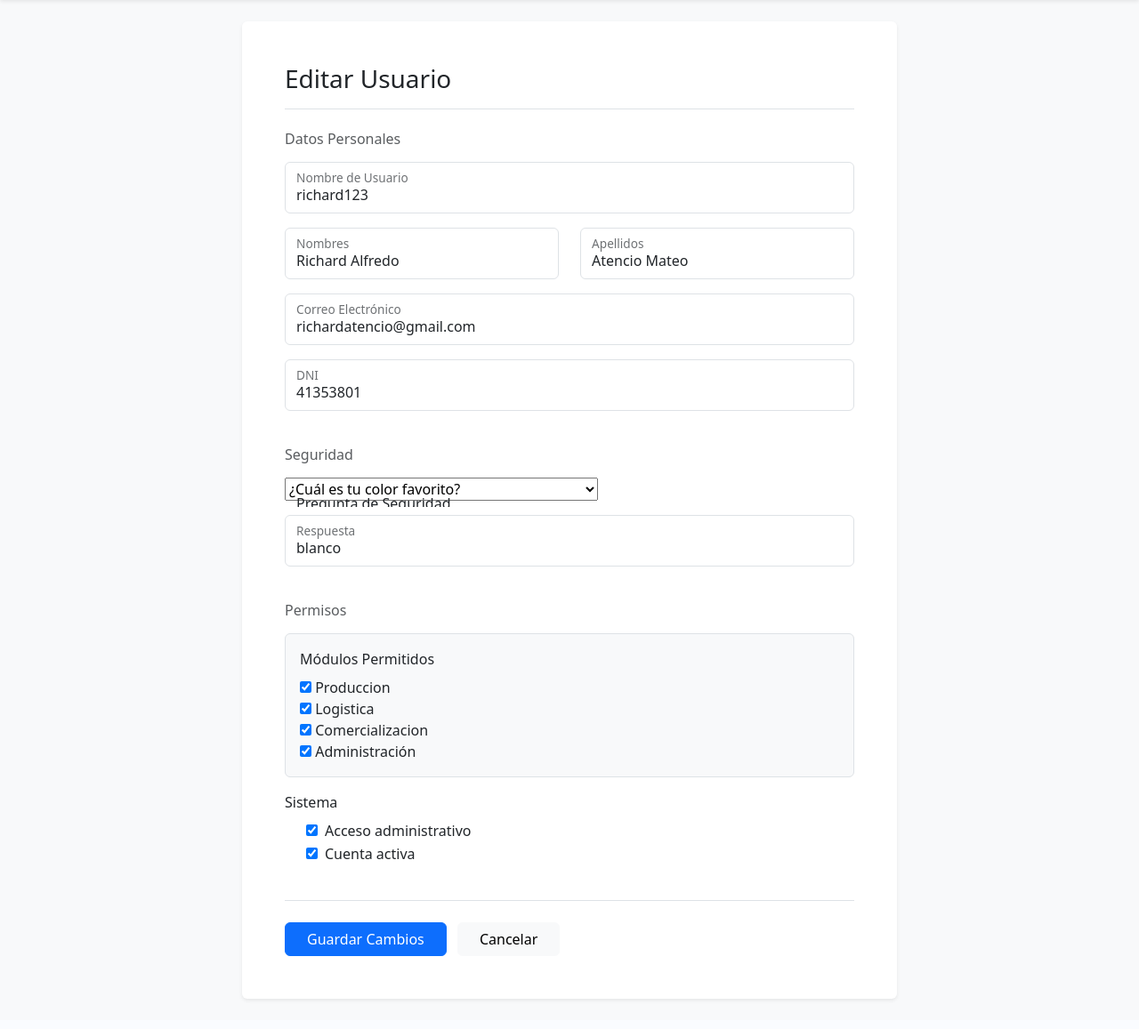
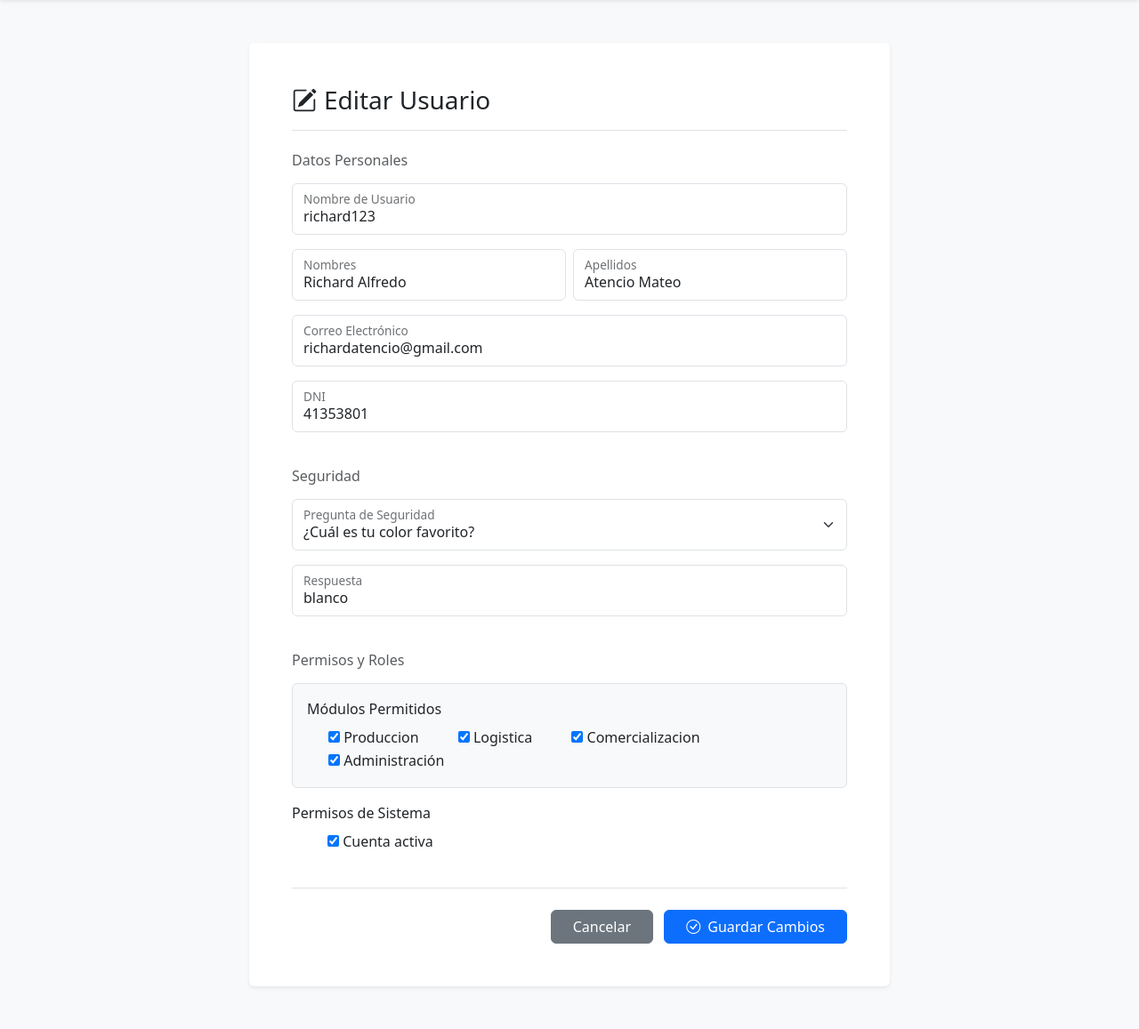
Before and after one commit to Gustavo-Umeres/sierranevada, a Django app: page /administracion/1/editar/ in a window 1280 px wide. Shown: the part 56-1213 px from the top of the page at 89% size. Before the commit the page ends 1181 px from the top, so only its background shows below. Run offline with Django 5.2, Linux system fonts and the light colour scheme; a user stored in the database is signed in; data comes from the database, SQL or seed files in the repository; both versions use the stored data as it was after the commit.

Commit message:
primer sprint final

```diff
--- a/templates/usuarios/user_form.html
+++ b/templates/usuarios/user_form.html
@@ -1,45 +1,76 @@
 {% extends "base.html" %}
 
 {% block content %}
+<div class="container my-4 my-md-5">
 
     {% if form.errors %}
-    <div class="alert alert-danger">
-        <h4>El formulario no se pudo guardar por los siguientes errores:</h4>
-        <pre>{{ form.errors }}</pre>
+        <div class="alert alert-danger alert-dismissible fade show" role="alert">
+            <h4 class="alert-heading"><i class="bi bi-exclamation-triangle-fill me-2"></i>Error al guardar</h4>
+            <p>El formulario no se pudo guardar. Por favor, corrige los siguientes errores:</p>
+            <hr>
+            {% for field, errors in form.errors.items %}
+                <p class="mb-1"><strong>{{ field }}:</strong> {{ errors|striptags }}</p>
+            {% endfor %}
+            <button type="button" class="btn-close" data-bs-dismiss="alert" aria-label="Close"></button>
         </div>
     {% endif %}
-
 
     <div class="row justify-content-center">
         <div class="col-lg-8">
             <div class="card border-0 shadow-sm">
                 <div class="card-body p-4 p-md-5">
-                <h1 class="card-title h3 mb-4 border-bottom pb-3">{% if object %}Editar Usuario{% else %}Crear Nuevo Usuario{% endif %}</h1>
 
-                <form method="post">
+                    <h1 class="card-title h3 mb-4 border-bottom pb-3">
+                        {% if object %}
+                            <i class="bi bi-pencil-square me-2"></i>Editar Usuario
+                        {% else %}
+                            <i class="bi bi-person-plus-fill me-2"></i>Crear Nuevo Usuario
+                        {% endif %}
+                    </h1>
+
+                    <form method="post" novalidate>
                         {% csrf_token %}
 
                         <fieldset class="mb-4">
                             <legend class="h6 text-muted mb-3">Datos Personales</legend>
-                        <div class="form-floating mb-3"><input type="text" name="username" value="{{ form.username.value|default:'' }}" class="form-control" id="id_username" placeholder=" " required><label for="id_username">Nombre de Usuario</label></div>
-                        <div class="row">
-                            <div class="col-md-6"><div class="form-floating mb-3"><input type="text" name="first_name" value="{{ form.first_name.value|default:'' }}" class="form-control" id="id_first_name" placeholder=" "><label for="id_first_name">Nombres</label></div></div>
-                            <div class="col-md-6"><div class="form-floating mb-3"><input type="text" name="last_name" value="{{ form.last_name.value|default:'' }}" class="form-control" id="id_last_name" placeholder=" "><label for="id_last_name">Apellidos</label></div></div>
+                            <div class="form-floating mb-3">
+                                {{ form.username }}
+                                <label for="id_username">Nombre de Usuario</label>
                             </div>
-                        <div class="form-floating mb-3"><input type="email" name="email" value="{{ form.email.value|default:'' }}" class="form-control" id="id_email" placeholder=" "><label for="id_email">Correo Electrónico</label></div>
-                        <div class="form-floating mb-3"><input type="text" name="dni" value="{{ form.dni.value|default:'' }}" class="form-control" id="id_dni" placeholder=" "><label for="id_dni">DNI</label></div>
+                            <div class="row g-2">
+                                <div class="col-md-6">
+                                    <div class="form-floating mb-3">
+                                        {{ form.first_name }}
+                                        <label for="id_first_name">Nombres</label>
+                                    </div>
+                                </div>
+                                <div class="col-md-6">
+                                    <div class="form-floating mb-3">
+                                        {{ form.last_name }}
+                                        <label for="id_last_name">Apellidos</label>
+                                    </div>
+                                </div>
+                            </div>
+                            <div class="form-floating mb-3">
+                                {{ form.email }}
+                                <label for="id_email">Correo Electrónico</label>
+                            </div>
+                            <div class="form-floating mb-3">
+                                {{ form.dni }}
+                                <label for="id_dni">DNI</label>
+                            </div>
                         </fieldset>
 
                         {% if not object %}
                         <fieldset class="mb-4">
                             <legend class="h6 text-muted mb-3">Contraseña</legend>
                             <div class="form-floating mb-3">
-                            <input type="password" name="password1" class="form-control {% if form.password1.errors %}is-invalid{% endif %}" id="id_password1" placeholder=" " required>
-                            <label for="id_password1">Contraseña</label>
-                            <div class="invalid-feedback">{{ form.password1.errors|striptags }}</div>
+                                {{ form.password }}
+                                <label for="id_password">Contraseña</label>
+                                <div class="invalid-feedback">{{ form.password.errors|striptags }}</div>
                             </div>
                             <div class="form-floating mb-3">
-                            <input type="password" name="password2" class="form-control {% if form.password2.errors %}is-invalid{% endif %}" id="id_password2" placeholder=" " required>
+                                {{ form.password2 }}
                                 <label for="id_password2">Confirmar Contraseña</label>
                                 <div class="invalid-feedback">{{ form.password2.errors|striptags }}</div>
                             </div>
@@ -48,22 +79,48 @@
 
                         <fieldset class="mb-4">
                             <legend class="h6 text-muted mb-3">Seguridad</legend>
-                        <div class="form-floating mb-3">{{ form.pregunta_seguridad }}<label for="id_pregunta_seguridad">Pregunta de Seguridad</label></div>
-                        <div class="form-floating mb-3"><input type="text" name="respuesta_seguridad" value="{{ form.respuesta_seguridad.value|default:'' }}" class="form-control" id="id_respuesta_seguridad" placeholder=" "><label for="id_respuesta_seguridad">Respuesta</label></div>
-                    </fieldset>
-                    <fieldset>
-                        <legend class="h6 text-muted mb-3">Permisos</legend>
-                        <div class="mb-3 border rounded p-3 bg-light"><label class="form-label d-block mb-2">Módulos Permitidos</label>{{ form.groups }}</div>
-                        <div class="mb-3"><label class="form-label d-block">Sistema</label><div class="form-check">{{ form.is_staff }}<label for="{{ form.is_staff.id_for_label }}" class="form-check-label ms-2">Acceso administrativo</label></div><div class="form-check">{{ form.is_active }}<label for="{{ form.is_active.id_for_label }}" class="form-check-label ms-2">Cuenta activa</label></div></div>
+                            <div class="form-floating mb-3">
+                                {{ form.pregunta_seguridad }}
+                                <label for="id_pregunta_seguridad">Pregunta de Seguridad</label>
+                            </div>
+                            <div class="form-floating mb-3">
+                                {{ form.respuesta_seguridad }}
+                                <label for="id_respuesta_seguridad">Respuesta</label>
+                            </div>
                         </fieldset>
 
-                    <div class="mt-4 border-top pt-4">
-                        <button type="submit" class="btn btn-primary px-4">Guardar Cambios</button>
-                        <a href="{% url 'user-list' %}" class="btn btn-light px-4 ms-2">Cancelar</a>
+                        <fieldset>
+                            <legend class="h6 text-muted mb-3">Permisos y Roles</legend>
+
+                            <div class="mb-3 border rounded p-3 bg-light">
+                                <label class="form-label d-block mb-2">Módulos Permitidos</label>
+                                {% for group_choice in form.groups %}
+                                    <div class="form-check form-check-inline">
+                                        {{ group_choice.tag }}
+                                        <label for="{{ group_choice.id_for_label }}" class="form-check-label">{{ group_choice.choice_label }}</label>
+                                    </div>
+                                {% endfor %}
+                            </div>
+
+                            <div class="mb-3">
+                                <label class="form-label d-block">Permisos de Sistema</label>
+                                <div class="form-check form-switch">
+                                    {{ form.is_active }}
+                                    <label class="form-check-label" for="{{ form.is_active.id_for_label }}">Cuenta activa</label>
+                                </div>
+                            </div>
+                        </fieldset>
+
+                        <div class="mt-4 border-top pt-4 text-end">
+                            <a href="#" class="btn btn-secondary px-4 me-2">Cancelar</a>
+                            <button type="submit" class="btn btn-primary px-4">
+                                <i class="bi bi-check-circle me-2"></i>Guardar Cambios
+                            </button>
                         </div>
                     </form>
                 </div>
             </div>
         </div>
     </div>
+</div>
 {% endblock %}
--- a/usuarios/forms.py
+++ b/usuarios/forms.py
@@ -1,5 +1,7 @@
+# forms.py CORREGIDO PARA MOSTRAR EL DNI
+
 from django import forms
-from django.contrib.auth.forms import UserCreationForm, UserChangeForm
+from django.contrib.auth.forms import UserCreationForm # UserChangeForm ya no se usa para editar
 from django.contrib.auth.models import Group
 from .models import CustomUser
 
@@ -11,7 +13,7 @@ class SecurityAnswerForm(forms.Form):
     respuesta = forms.CharField(label="Respuesta de Seguridad", required=True, widget=forms.TextInput(attrs={'class': 'form-control'}))
 
 
-# --- Formularios para Administración de Usuarios (CORRECCIÓN FINAL) ---
+# --- Formularios para Administración de Usuarios (CORREGIDOS) ---
 class CustomUserCreationForm(UserCreationForm):
     groups = forms.ModelMultipleChoiceField(
         queryset=Group.objects.all(),
@@ -22,24 +24,46 @@ class CustomUserCreationForm(UserCreationForm):
 
     class Meta(UserCreationForm.Meta):
         model = CustomUser
-        fields = ('username', 'first_name', 'last_name', 'email', 'dni', 'is_staff', 'pregunta_seguridad', 'respuesta_seguridad', 'groups')
+        fields = ('username', 'first_name', 'last_name', 'email', 'dni', 'pregunta_seguridad', 'respuesta_seguridad', 'groups')
 
-    # Lógica de guardado simplificada y más robusta
+        widgets = {
+            'username': forms.TextInput(attrs={'class': 'form-control', 'placeholder': ' '}),
+            'first_name': forms.TextInput(attrs={'class': 'form-control', 'placeholder': ' '}),
+            'last_name': forms.TextInput(attrs={'class': 'form-control', 'placeholder': ' '}),
+            'email': forms.EmailInput(attrs={'class': 'form-control', 'placeholder': ' '}),
+            'dni': forms.TextInput(attrs={'class': 'form-control', 'placeholder': ' '}),
+            'pregunta_seguridad': forms.Select(attrs={'class': 'form-select'}),
+            'respuesta_seguridad': forms.TextInput(attrs={'class': 'form-control', 'placeholder': ' '}),
+        }
+
     def save(self, commit=True):
         user = super().save(commit=True)
         user.groups.set(self.cleaned_data.get('groups', []))
         return user
 
 
-class CustomUserChangeForm(UserChangeForm):
+# ------------------- CAMBIO IMPORTANTE AQUÍ -------------------
+# Ahora hereda de forms.ModelForm en lugar de UserChangeForm
+class CustomUserChangeForm(forms.ModelForm):
+# -------------------------------------------------------------
     groups = forms.ModelMultipleChoiceField(
         queryset=Group.objects.all(),
         widget=forms.CheckboxSelectMultiple,
         required=False,
         label="Permisos de Módulos"
     )
-    password = None
+    # Ya no se necesita "password = None" porque ModelForm no lo incluye por defecto
 
     class Meta:
         model = CustomUser
-        fields = ('username', 'first_name', 'last_name', 'email', 'dni', 'is_staff', 'is_active', 'pregunta_seguridad', 'respuesta_seguridad', 'groups')
+        fields = ('username', 'first_name', 'last_name', 'email', 'dni', 'is_active', 'pregunta_seguridad', 'respuesta_seguridad', 'groups')
+
+        widgets = {
+            'username': forms.TextInput(attrs={'class': 'form-control', 'placeholder': ' '}),
+            'first_name': forms.TextInput(attrs={'class': 'form-control', 'placeholder': ' '}),
+            'last_name': forms.TextInput(attrs={'class': 'form-control', 'placeholder': ' '}),
+            'email': forms.EmailInput(attrs={'class': 'form-control', 'placeholder': ' '}),
+            'dni': forms.TextInput(attrs={'class': 'form-control', 'placeholder': ' '}),
+            'pregunta_seguridad': forms.Select(attrs={'class': 'form-select'}),
+            'respuesta_seguridad': forms.TextInput(attrs={'class': 'form-control', 'placeholder': ' '}),
+        }
```
Also changed, not shown: produccion/admin.py (+20 -2 lines), produccion/models.py (+10 -0 lines), sierra_nevada/settings.py (+6 -2 lines), templates/produccion/artesa_list.html (+53 -15 lines), templates/produccion/bastidor_list.html (+38 -10 lines), templates/produccion/dashboard.html (+5 -3 lines), templates/produccion/jaula_list.html (+38 -13 lines), db.sqlite3, static/produccion/alevines.jpg (added), static/produccion/ovas.jpg (added), static/produccion/trucha.jpg (added). Lines whose indentation alone changed are shown as unchanged.
